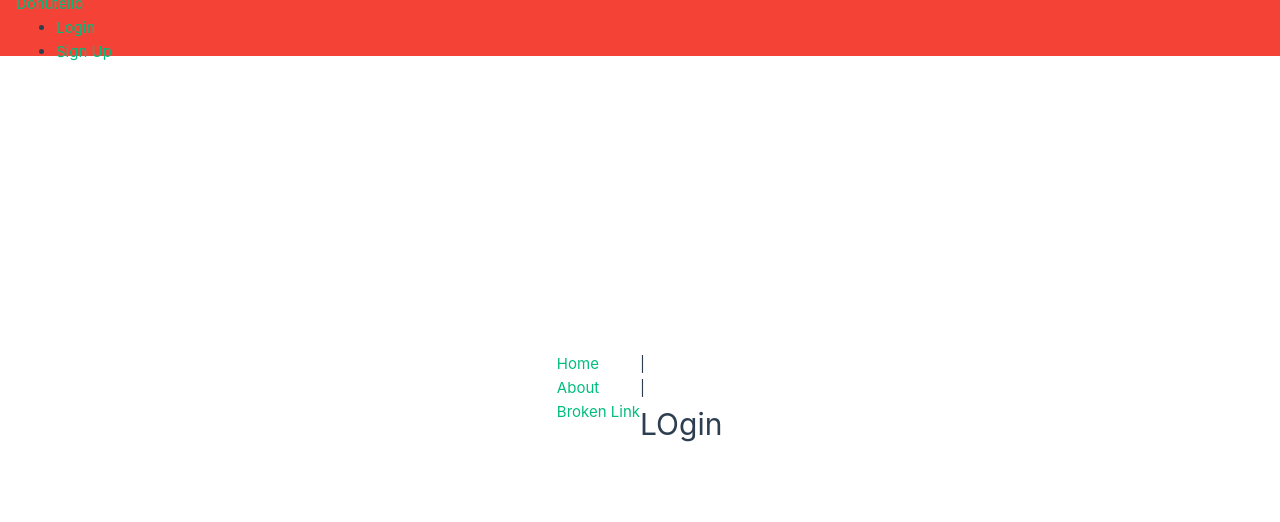
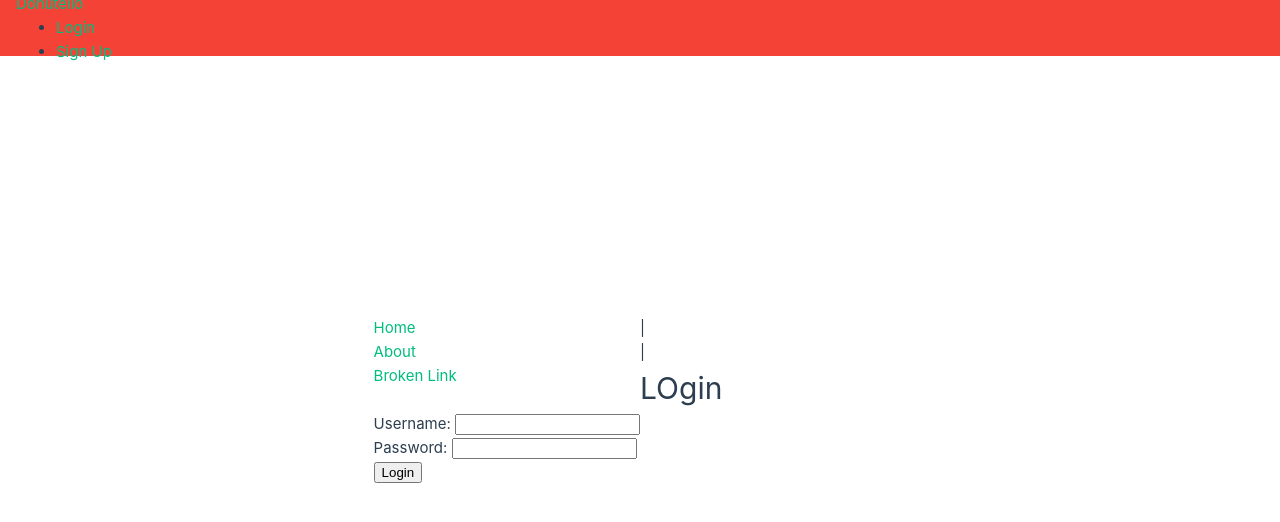
Before and after one commit to Siebiba/Donutello-app, a Vue app: page / in a window 1280 px wide. Shown: the top 522 px of the page. Built offline with nearby package versions, Linux system fonts and the light colour scheme.

Commit message:
feat: add post request for login function

```diff
--- a/src/Login.vue
+++ b/src/Login.vue
@@ -1,3 +1,12 @@
+<script setup>
+import LoginForm from './components/LoginForm.vue'
+
+</script>
+
+
+
+
 <template>
     <h1>LOgin</h1>
+    <LoginForm/>
   </template>
--- a/src/components/LoginForm.vue
+++ b/src/components/LoginForm.vue
@@ -1,28 +1,65 @@
+
+<script setup>
+
+import { ref } from 'vue'
+
+let username = ref('')
+let password = ref('')
+let error = ref('')
+
+//console.log value of mail
+
+
+const login = async () => {
+
+    console.log('login');
+  error.value = ''
+
+  fetch('http://localhost:3000/users/login', {
+        method: 'POST',
+        headers: {
+            'Content-Type': 'application/json'
+        },
+        body: JSON.stringify({
+            "username": username.value,
+            "password": password.value
+        })
+    }).then(response => response.json()).then(json =>{
+        console.log(json);
+
+
+        if (json.status == "success") {
+
+
+            console.log("success");
+
+            let token = json.data.token;
+            localStorage.setItem('token', token);
+
+
+
+        }
+        else {
+            console.log("failed");
+        }
+    });
+
+}
+
+
+</script>
 
 <template>
-    <form name="login-form" >
+    <form name="login-form" @submit.prevent="login" >
       <div class="">
-        <label for="username">Username: </label>
-        <input id="username" type="text" />
+        <label for="mail">Username: </label>
+        <input id="username" type="username" v-model="username" />
       </div>
       <div class="">
         <label for="password">Password: </label>
-        <input id="password" type="password" />
+        <input id="password" type="password" v-model="password"/>
       </div>
-      <button class="btn btn-login" type="submit">
-        Login
-      </button>
+
+        <button type="submit" class="btn btn-primary" >Login</button>
     </form>
 </template>
-
-<script>
-export default {
-  name: 'LoginForm',
-  setup() {
-    return {
-      username: '',
-      password: '',
-    }
-  },
-}
-</script>
```
